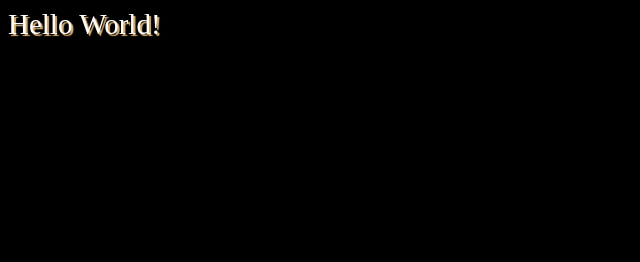
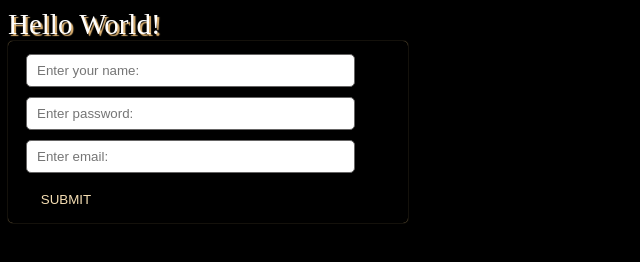
Before and after one commit to saurav-kumar-jha/letStart, a plain HTML site: page index.html in a window 1280 px wide. Shown: the whole page, without its empty margins (0-640 px from the left). Drawn offline with Linux system fonts and the light colour scheme.

Commit message:
Add files via upload

```diff
--- a/index.html
+++ b/index.html
@@ -8,5 +8,11 @@
 </head>
 <body>
     Hello World!
+    <form action="">
+        <input type="text" placeholder="Enter your name:"><br>
+        <input type="text" placeholder="Enter password: "><br>
+        <input type="email" placeholder="Enter email:"><br>
+        <button type="submit">SUBMIT</button>
+    </form>
 </body>
 </html>
--- a/style.css
+++ b/style.css
@@ -4,3 +4,34 @@ body{
     font-size: 29px;
     text-shadow: 2px 2px 1px rgb(223, 179, 114);
 }
+form{
+    height: auto;
+    width: 30vw;
+    box-shadow: 0 0 1px rgb(206, 173, 112);
+    border-radius: 5px;
+    padding: 8px;
+}
+form input{
+    height: 25px;
+    width: 80%;
+    padding: 3px 10px;
+    margin: 5px 10px;
+    border: 1px solid rgb(102, 101, 101);
+    outline: none;
+    border-radius: 5px;
+}
+form input:hover{
+    border: 1.3px solid black;
+}
+form button{
+    height: 30px;
+    width: 100px;
+    border: 1px solid transparent;
+    border-radius: 4px;
+    outline: none;
+    background-color: rgba(0, 0, 0, 0.253);
+    color: wheat;
+}
+form button:hover{
+    scale: 1.18;
+}
```
